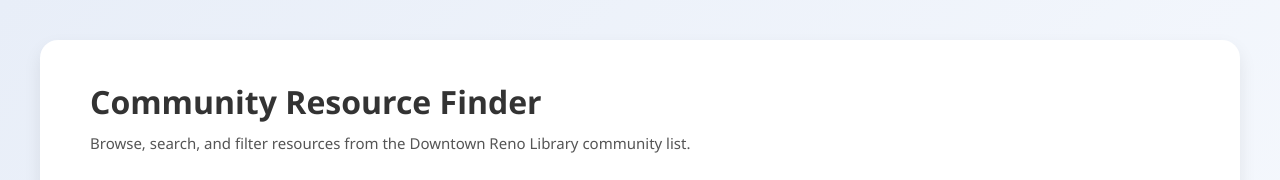
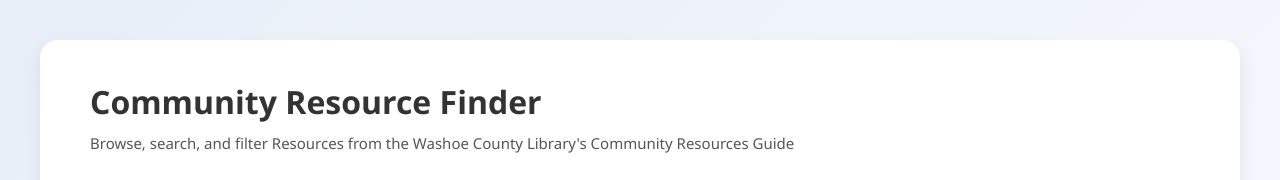
Before and after one commit to mitchwinterman/community-resource-finder, a plain HTML site: page index.html in a window 1280 px wide. Shown: the top 180 px of the page. Drawn offline with Linux system fonts and the light colour scheme.

Commit message:
Update index.html

```diff
--- a/index.html
+++ b/index.html
@@ -12,7 +12,7 @@
 
         <h1>Community Resource Finder</h1>
         <div class="subtitle">
-            Browse, search, and filter resources from the Downtown Reno Library community list.
+            Browse, search, and filter Resources from the Washoe County Library's Community Resources Guide
         </div>
 
 <!-- SEARCH + FILTERS -->
```
